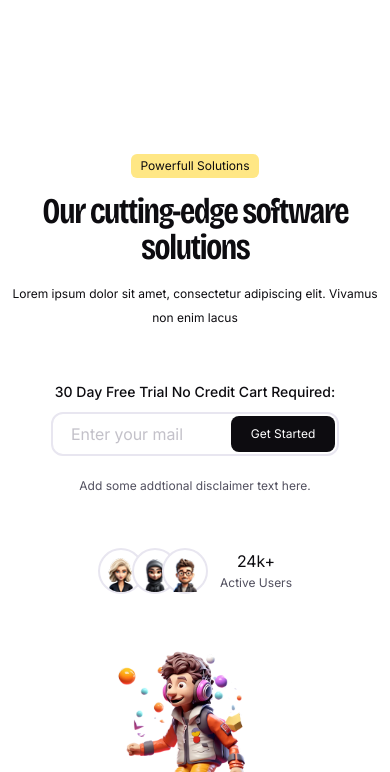
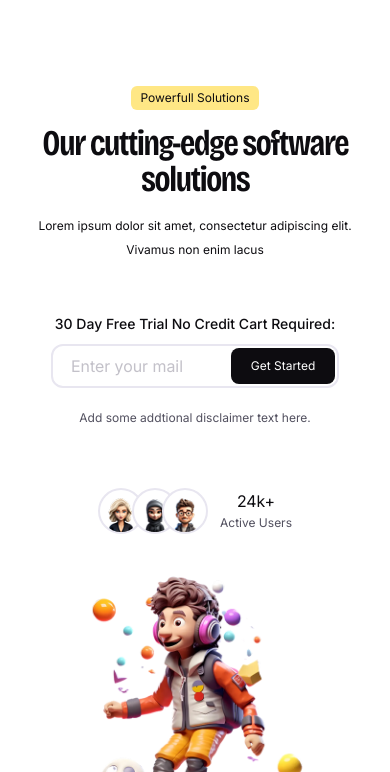
Before and after one commit to fatemedivan/Otake, a website: page index.html in a window 390 px wide. Shown: the part 72-844 px from the top of the page. Drawn offline with Linux system fonts and the light colour scheme.

Commit message:
responsive header img

```diff
--- a/index.html
+++ b/index.html
@@ -49,10 +49,10 @@
     </nav>
     <header class="max-w-[1424px] mx-auto flex justify-between items-center mt-12.5 max-md:flex max-md:flex-col max-md:justify-center max-md:items-center max-md:text-center">
             <div class="ml-35 w-1/2 max-lg:ml-10 max-xs:mx-5 flex flex-col items-start max-md:items-center max-md:w-full max-md:ml-0">
-                <div class="w-32 h-6 rounded-md bg-[#FFE785]  text-xs flex justify-center items-center mt-25 max-md:mx-auto">Powerfull Solutions</div>
-                <h1 class="text-6xl -tracking-wider leading-17  my-4 font-bricolage max-lg:text-5xl max-lg:leading-14 max-xs:text-4xl max-xs:leading-9">Our cutting-edge
+                <div class="w-32 h-6 rounded-md bg-[#FFE785]  text-xs flex justify-center items-center mt-25 max-md:mx-auto max-md:mt-8">Powerfull Solutions</div>
+                <h1 class="text-6xl -tracking-wider leading-17  my-4 font-bricolage max-lg:text-5xl max-lg:leading-14 max-md:px-3 max-xs:text-4xl max-xs:leading-9">Our cutting-edge
                    software solutions</h1>
-                <p class="leading-6 max-xs:text-xs">Lorem ipsum dolor sit amet, consectetur
+                <p class="leading-6 max-md:px-3 max-xs:text-xs">Lorem ipsum dolor sit amet, consectetur
                    adipiscing elit. Vivamus non enim lacus</p>
 
                    <div class="max-w-92 relative mt-12.5">
@@ -61,7 +61,7 @@
                     <button class="w-36.5 h-9 bg-primery text-white rounded-lg px-4 py-2.5 text-xs absolute left-54 top-9 max-md:w-30 max-md:left-60 max-xs:left-45 max-xs:w-26">Get Started<span class="max-md:hidden">~its free</span></span></button>
                     <p class="text-[#52505F] leading-3 text-xs max-xs:mt-4">️Add some addtional disclaimer text here.</p>
                 </div>
-                <div class="mt-26 flex gap-3 items-center mb-36 max-lg:mt-14 max-md:justify-center">
+                <div class="mt-26 flex gap-3 items-center mb-36 max-lg:mt-14 max-md:justify-center max-md:mb-6 max-md:mt-16">
                     <div class="flex items-center">
                         <div class="bg-white rounded-full max-w-11.5 h-11.5 border-2 border-[#E8E6F0] overflow-hidden">
                             <img src="./images/person1.png" alt="">
@@ -69,7 +69,7 @@
                         <div class="bg-white rounded-full max-w-11.5 h-11.5 border-2 border-[#E8E6F0] overflow-hidden -ml-3">
                             <img src="./images/person2.png" alt="">
                         </div>
-                        <div class="bg-white rounded-full max-w-11.5 h-11.5 border-2 border-[#E8E6F0] overflow- -ml-4">
+                        <div class="bg-white rounded-full max-w-11.5 h-11.5 border-2 border-[#E8E6F0] overflow-hidden -ml-4">
                             <img src="./images/person3.png" alt="">
                         </div>
                     </div>
@@ -82,10 +82,10 @@
             <img src="./images/shadow1.png" class="rounded-3xl absolute -z-10 right-0 mr-2 max-md:hidden" alt="">
             <img src="./images/Background wrapper.png" class="rounded-3xl absolute -z-20 opacity-50 max-md:hidden" alt="">
             <div class="relative w1/2 mr-42.5 px-4">
-                <img src="./images/headerimg.png" class="relative max-2xl:left-20 max-2xl:w-[800px] max-2xl:h-[400px] max-2xl:object-cover max-lg-md:h-[300px] max-lg-md:left-16 max-md:w-[400px] max-md:h-[350px] max-md:-top-15 max-md:left-20 max-xs:w-[250px] max-xs:h-[220px] max-xs:-top-25" alt="">
-                <img src="./images/label1.png" class="absolute top-75 -left-10 max-2xl:left-10 max-2xl:top-45 max-2xl:w-60 max-lg:w-40 max-lg:left-30 max-lg:top-55 max-lg-md:left-10 max-lg-md:top-40 max-md:left-30 max-sm:hidden" alt="">
-                <img src="./images/label2.png" class="absolute top-52 left-82 max-2xl:left-70 max-2xl:top-30 max-2xl:w-60 max-lg:w-40 max-lg:left-60 max-lg:top-35 max-lg-md:left-40 max-lg-md:top-25 max-md:left-80 max-sm:hidden" alt="">
-                <img src="./images/cloud.png" class="absolute left-[480px] top-8 max-2xl:left-90 max-2xl:-top-16 max-lg:left-70 max-lg-md:left-50 max-md:left-95 max-sm:hidden" alt="">
+                <img src="./images/headerimg.png" class="relative max-2xl:left-20 max-w-full h-auto object-contain max-lg:min-w-[420px] max-lg:left-0 max-lg-md:min-w-80 max-md:min-h-40 max-md:min-w-75 max-md:mb-15 max-md:left-20 " alt="">
+                <img src="./images/label1.png" class="absolute top-75 -left-10 max-2xl:left-10 max-2xl:top-45 max-2xl:w-60 max-lg:w-40 max-lg:left-30 max-lg:top-55 max-lg-md:left-10 max-lg-md:top-40 max-md:hidden" alt="">
+                <img src="./images/label2.png" class="absolute top-52 left-82 max-2xl:left-70 max-2xl:top-30 max-2xl:w-60 max-lg:w-40 max-lg:left-60 max-lg:top-35 max-lg-md:left-40 max-lg-md:top-25 max-md:hidden" alt="">
+                <img src="./images/cloud.png" class="absolute left-[480px] top-8 max-2xl:left-90 max-2xl:-top-16 max-lg:left-70 max-lg-md:left-50 max-md:hidden" alt="">
             </div>
     </header>
     <main class="max-w-[1424px] mx-auto">
--- a/src/input.css
+++ b/src/input.css
@@ -21,6 +21,3 @@
     font-family: "Inter";
     src: url("../Fonts/InterVariable.ttf") format("truetype");
 }
-.bg{
-    background: linear-gradient(0deg, rgba(2,173,231,0.5),rgba(2,173,231,0.5));
-}
```
Also changed, not shown: src/output.css.
